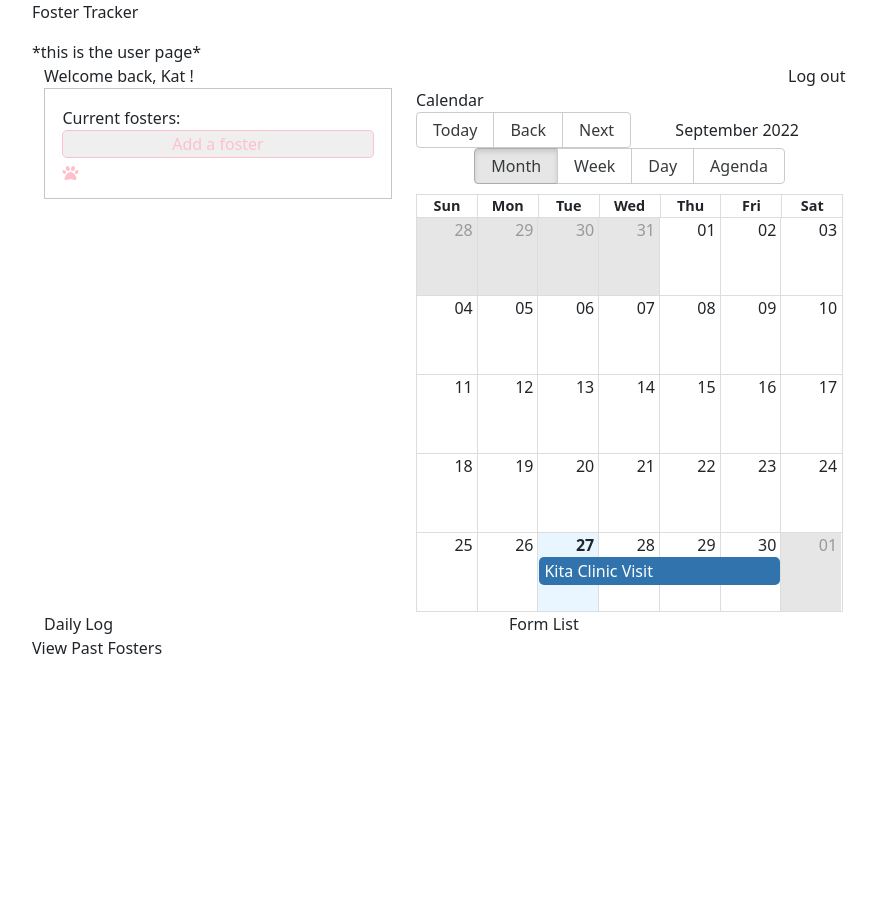
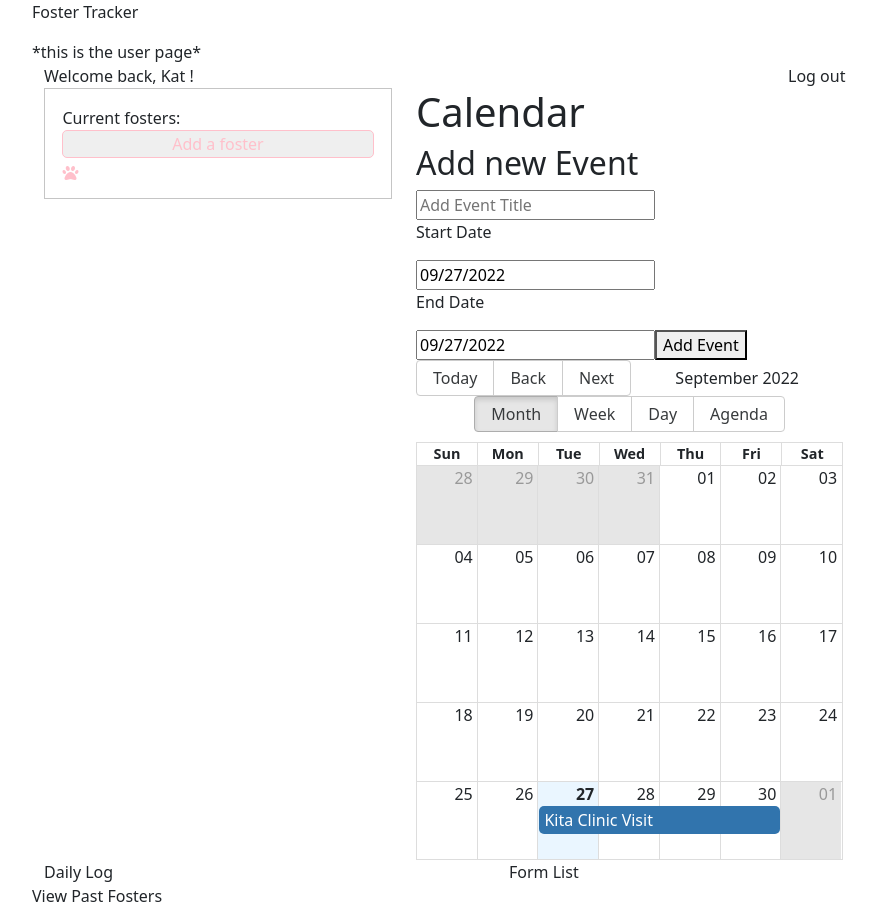
Before and after one commit to katto030/Whiskrr, a React (Create React App) app: page / in a window 1280 px wide. Shown: the whole page, without its empty margins (50-927 px from the left). Before the commit the page ends 800 px from the top, so only its background shows below. Built offline with nearby package versions, Linux system fonts and the light colour scheme; no server answers.

Commit message:
calendar;
;

```diff
--- a/src/components/dashboard/dashboard-sub/Calendar.tsx
+++ b/src/components/dashboard/dashboard-sub/Calendar.tsx
@@ -31,23 +31,53 @@ const dummy = [
 
 interface EventsInterface {
   title: string;
-  start: Date;
-  end: Date;
+  start?: Date | string;
+  end?: Date | string;
 }
 
 console.log('events', dummy)
 
 const CalendarApp = () => {
-  const [events, setEvents] = useState<EventsInterface[]>([])
-  useEffect(() => {
-    setEvents(dummy);
-  }, [])
+  const [allEvents, setAllEvents] = useState<EventsInterface[]>(dummy)
+  const [newEvent, setNewEvent] = useState({title: "", start: new Date(), end: new Date()})
+
+  const handleAddEvent = () => {
+    setAllEvents([...allEvents, newEvent]);
+  }
+
   return (
     <div>
-      Calendar
+      <h1>Calendar</h1>
+      <h2>Add new Event</h2>
+      <div>
+        <input
+          type="text"
+          placeholder="Add Event Title"
+          value={newEvent.title}
+          onChange={(e) => setNewEvent({...newEvent, title: e.target.value})}
+        ></input>
+        <p>Start Date</p>
+        <DatePicker
+          placeholderText="Start Date"
+          selected={newEvent.start}
+          onChange={(start:Date) => setNewEvent({...newEvent, start})}
+        />
+        <p>End Date</p>
+        <DatePicker
+          placeholderText="End Date"
+          selected={newEvent.end}
+          onChange={(end:Date) => setNewEvent({...newEvent, end})}
+        />
+
+        <button
+          onClick={() => handleAddEvent()}>
+          Add Event
+        </button>
+
+      </div>
       <Calendar
         localizer={localizer}
-        events={events}
+        events={allEvents}
         startAccessor="start"
         endAccessor="end"
         style={{height: 500, width: '80%'}}
```
